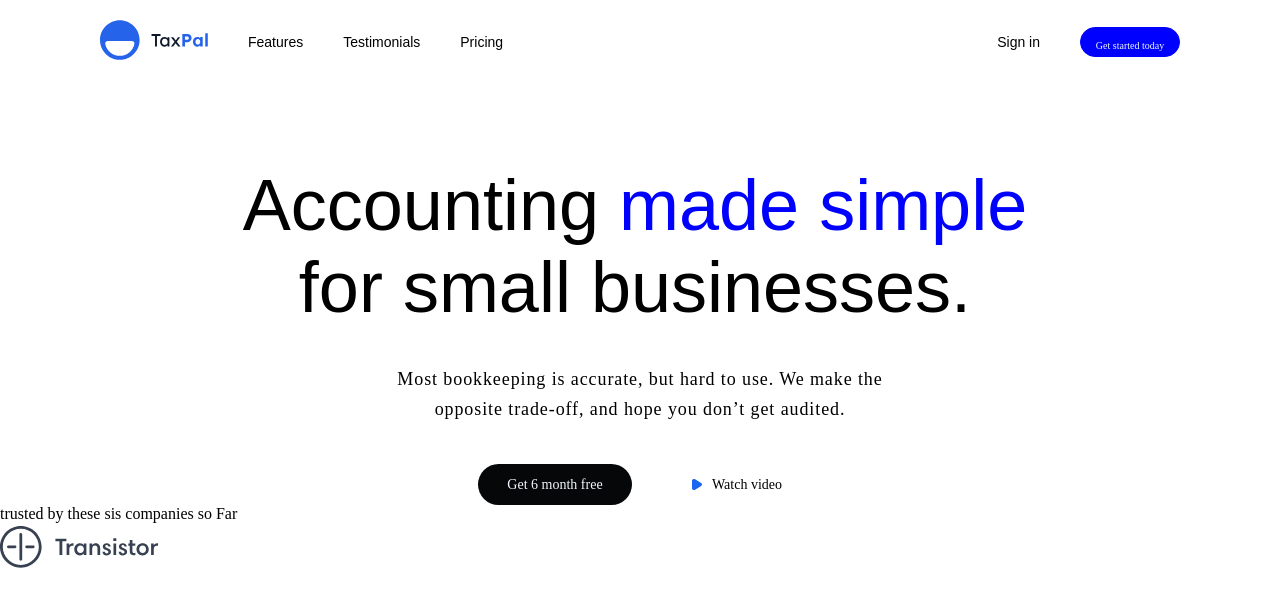
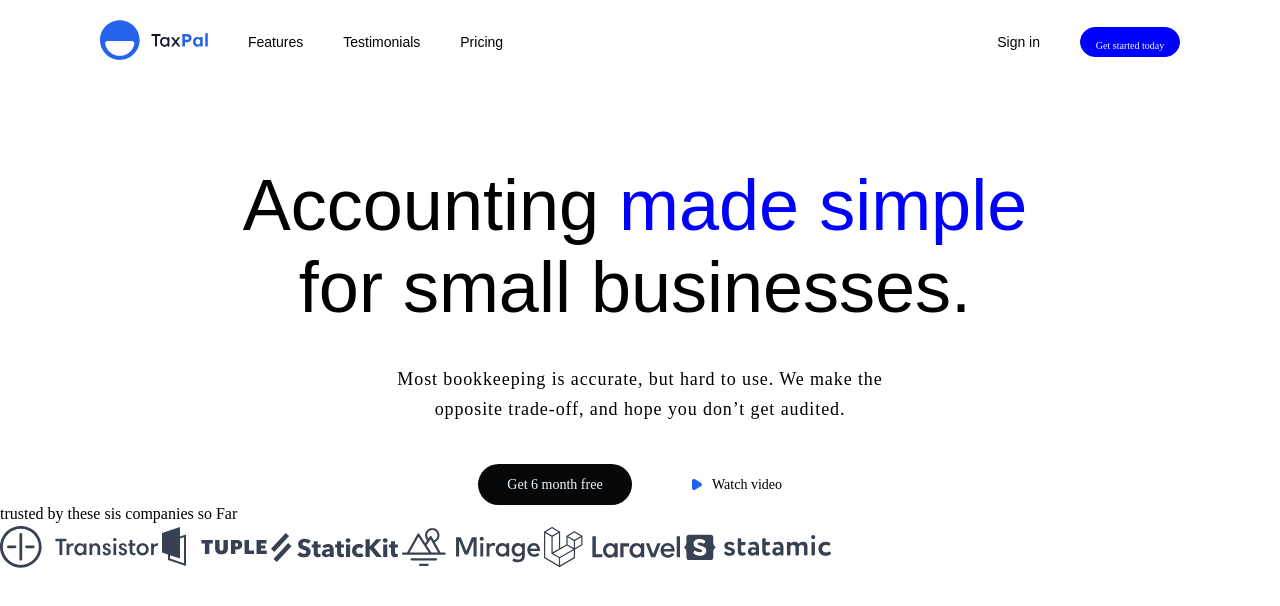
Before and after one commit to Rasheed87/marketing-landing-page, a plain HTML site: page index.html in a window 1280 px wide. Drawn offline with Linux system fonts and the light colour scheme.

Commit message:
feat: add section3 html

```diff
--- a/index.html
+++ b/index.html
@@ -48,10 +48,12 @@
     <section class="section3">
         <p>trusted by these sis companies so Far</p>
         <div class="div3">
-            <a href=""><img src="/marketing-landing-page/transistor.svg" alt="transistor"></a>
-        </div>
-
-    </section>
-
+            <a href="/"><img src="/marketing-landing-page/transistor.svg" alt="transistor"></a>
+            <a href="/"><img src="/marketing-landing-page/tuple.svg" alt="tuple"></a>
+            <a href="/"><img src="/marketing-landing-page/statickit 2.svg" alt="statickit"></a>
+            <a href="/"><img src="/marketing-landing-page/mirage 4.svg" alt="mirage"></a>
+            <a href="/"><img src="/marketing-landing-page/laravel.svg" alt="laravel"></a>
+            <a href="/"><img src="/marketing-landing-page/statamic 2.svg" alt="statamic"></a>
+      </div>
 </body>
 </html>
```
